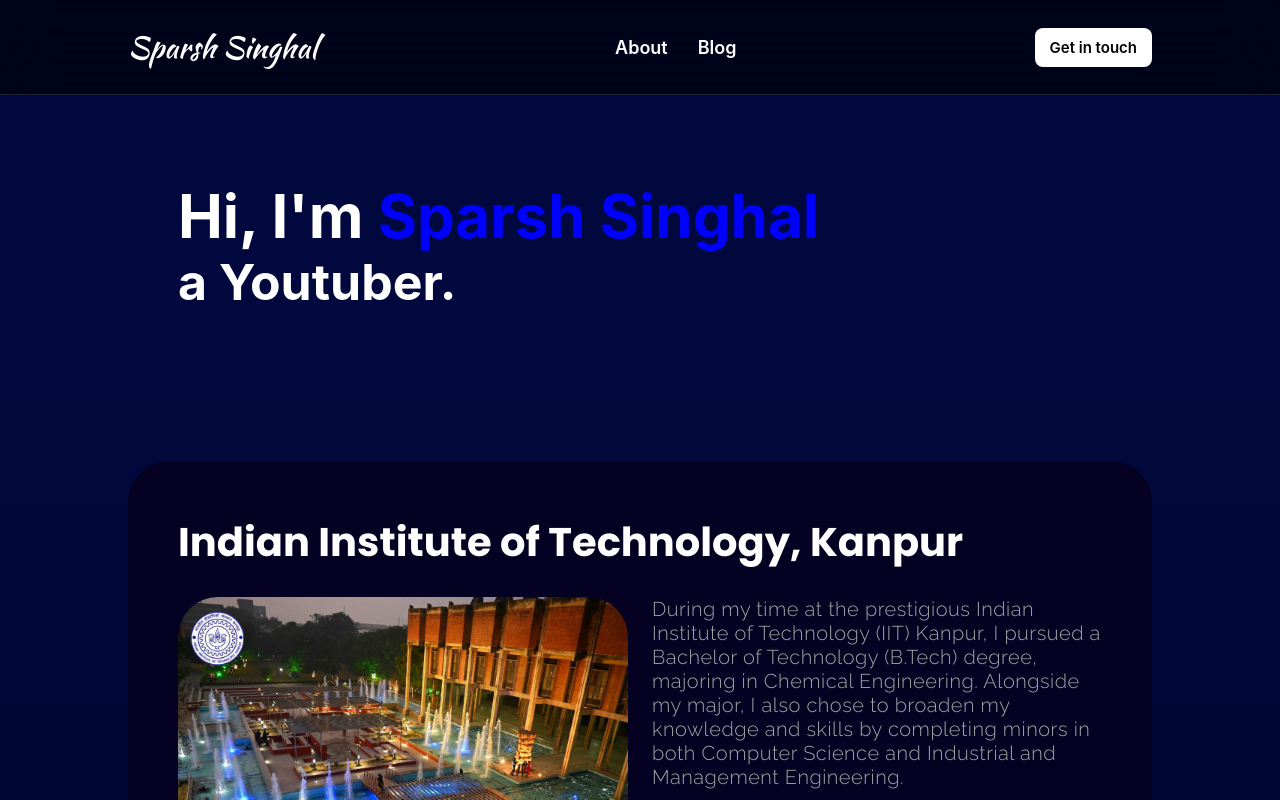
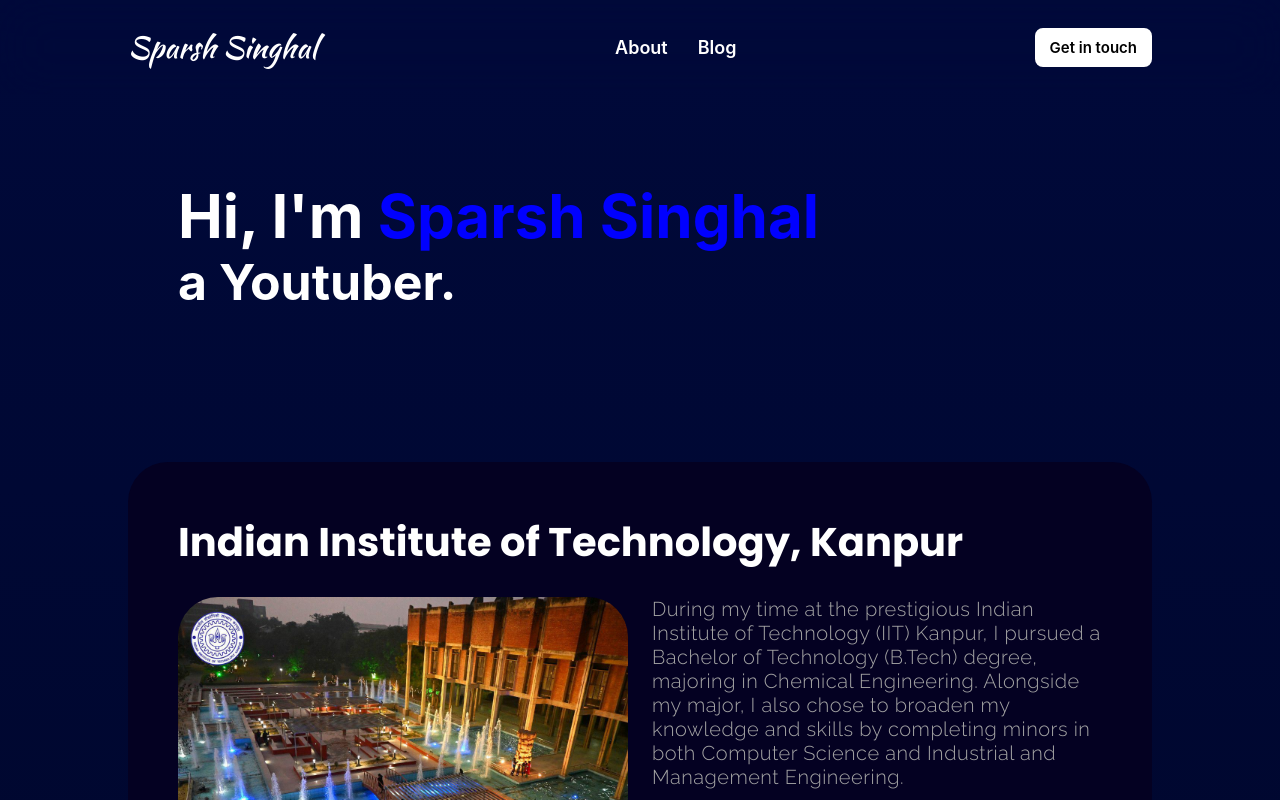
Before and after one commit to sparshsinghal15/myportfolio, a React (Create React App) app: page / in a window 1280 px wide. Shown: the top 800 px of the page. Built offline with nearby package versions, Linux system fonts and the light colour scheme.

Commit message:
transparent header color on scroll

```diff
--- a/src/components/aboutPage.js
+++ b/src/components/aboutPage.js
@@ -5,6 +5,7 @@
 
 import { SECTIONS, SECTIONS_ENUM } from "../constants/data";
 import DetailsModal from "./about/detailsModal";
+import { SCROLL_THRESHOLD } from "../constants/constants";
 
 const About = () => {
   const [sectionIndex, setSectionIndex] = useState(0);
@@ -13,7 +14,7 @@
 
   useEffect(() => {
     const faders = document.querySelectorAll(".fade-in-section");
-    const appearOptions = { threshold: 0.1 };
+    const appearOptions = { threshold: SCROLL_THRESHOLD };
     const appearOnScroll = new IntersectionObserver(
       (entries, appearOnScroll) => {
         entries.forEach((entry) => {
--- a/src/components/header.js
+++ b/src/components/header.js
@@ -5,9 +5,22 @@
 
 import { Link } from "react-router-dom";
 
+window.addEventListener("scroll", function () {
+  let header = document.getElementById("header");
+  let scrollTop = window.scrollY || document.documentElement.scrollTop;
+
+  if (scrollTop > 0) {
+    header.classList.remove("transparent-header");
+    header.classList.add("scrolled-header");
+  } else {
+    header.classList.remove("scrolled-header");
+    header.classList.add("transparent-header");
+  }
+});
+
 const Header = () => {
   return (
-    <div className="header py-5">
+    <div id="header" className="header transparent py-5">
       <div className="container flex justify-space-between align-center">
         <Link to={PAGE_URL.ABOUT}>
           <div className="title">Sparsh Singhal</div>
--- a/src/constants/constants.js
+++ b/src/constants/constants.js
@@ -5,3 +5,4 @@
 
 export const WORD_DISPLAY_TIME = 2000;
 export const LETTER_CHANGE_TIME = 30;
+export const SCROLL_THRESHOLD = 0.05;
--- a/src/index.css
+++ b/src/index.css
@@ -11,7 +11,7 @@
 
   /* Colors */
   --blue: rgb(3, 45, 170);;
-  background-image: linear-gradient(rgb(0, 8, 61) 10%, rgb(0, 1, 10) 90%);
+  background-image: linear-gradient(rgb(0, 9, 58), rgb(0, 1, 10));
   /* background-color: rgb(0, 0, 12); */
   height: 100%;
 }
--- a/src/style/app.less
+++ b/src/style/app.less
@@ -5,13 +5,11 @@
 }
 
 .header {
-  background-color: rgba(0, 0, 0, 0.591);
   position: fixed;
   top: 0;
   width: 100%;
   backdrop-filter: blur(25px);
   justify-content: center;
-  border-bottom: 0.2px solid rgba(255, 255, 255, 0.116);
   z-index: 1;
 
   .title {
@@ -35,6 +33,15 @@
     color: rgb(194, 194, 194);
     transition: all 0.2s;
   }
+}
+.transparent-header {
+  background-color: transparent !important;
+  transition: all 0.1s;
+}
+.scrolled-header {
+  background-color: rgba(0, 0, 0, 0.591);
+  border-bottom: 0.2px solid rgba(255, 255, 255, 0.116);
+  transition: all 0.1s;
 }
 
 .content {
--- a/src/style/fade.css
+++ b/src/style/fade.css
@@ -21,7 +21,7 @@
     opacity: 0;
     transform: translateY(20vh);
     visibility: hidden;
-    transition: opacity 0.3s ease-out, transform 1.2s ease-out;
+    transition: opacity 0.6s ease-out, transform 0.8s ease-out;
     will-change: opacity, visibility;
 }
 .fade-in-section.is-visible {
```
